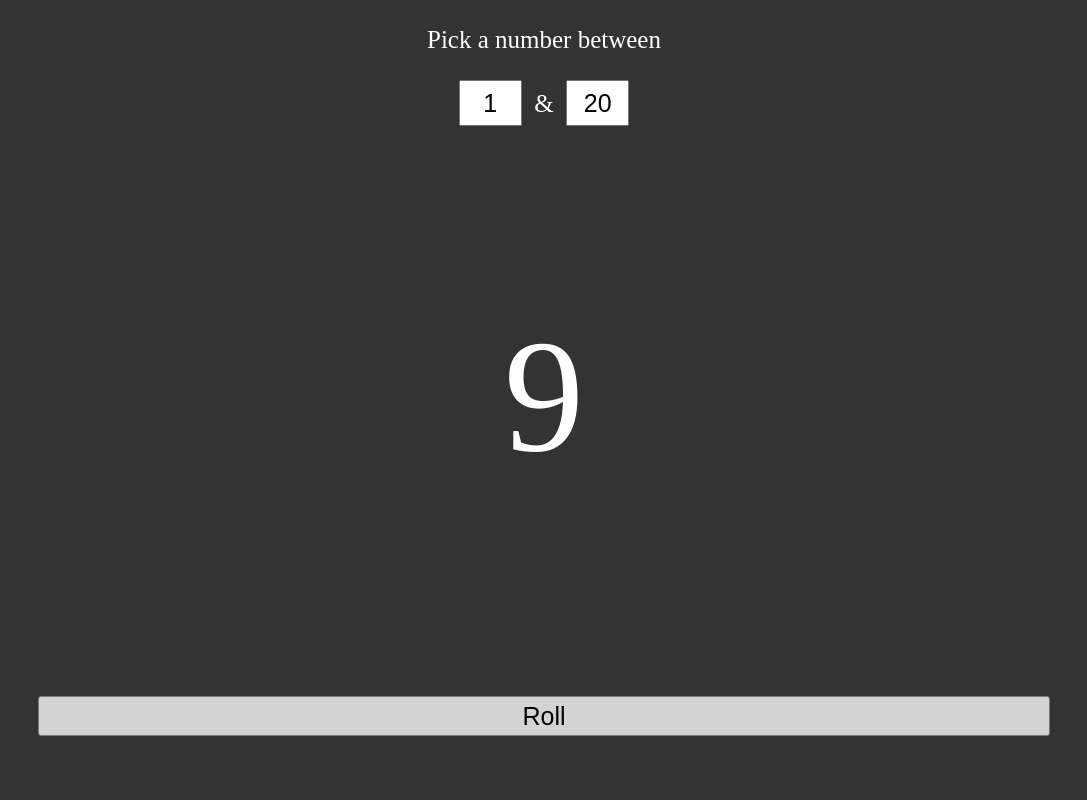
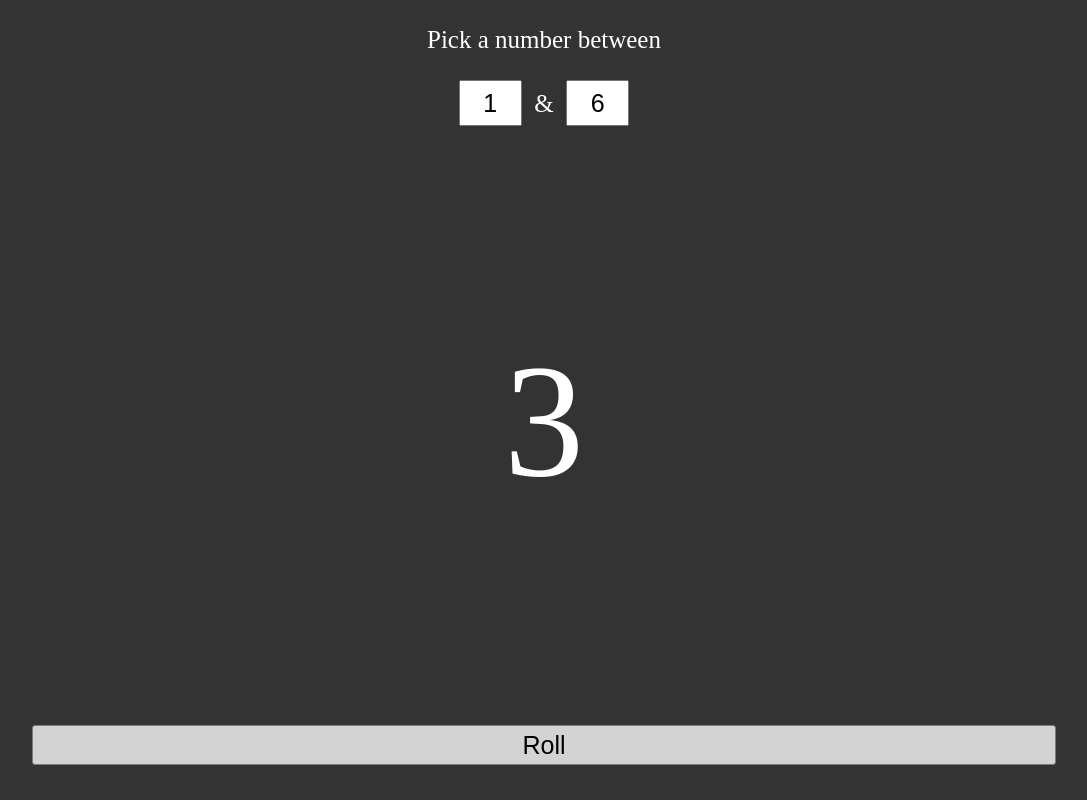
Before and after one commit to colarusso/dice, a plain HTML site: page index.html in a window 1280 px wide. Both pictures are taken after a click on the button "Roll". Shown: the whole page, without its empty margins (96-1183 px from the left). Drawn offline with Linux system fonts and the light colour scheme.

Commit message:
style updates

```diff
--- a/index.html
+++ b/index.html
@@ -13,6 +13,8 @@
         body {
             background:#333;
             color:white;
+            margin: 0;
+            padding: 0;
         }
         #range {
             text-align: center;
@@ -26,13 +28,22 @@
             height: 40px;
         }
         #answer{
+            display: flex;
+            justify-content: center;
             text-align:center;
             font-size: calc(100dvh/5);
-            line-height: calc(100dvh/5);
-            margin-top: calc(50dvh - 210px);
-            margin-bottom: calc(50dvh - 180px);
+            line-height: calc(100dvh/4);
+            margin-top: calc(50dvh - 205px);
+        }
+        img {
+            height: calc(100dvh/5);
+            margin: 0;
         }
         #go_box {
+            position: absolute;
+            bottom: 0;
+            width:100%;
+            height: 75px;
             text-align: center;
         }
         #go {
@@ -59,7 +70,7 @@
         </p>
         <input id="min" type=tel value=1 onfocus="this.select();"/>
         &nbsp;&amp;&nbsp;
-        <input id="max" type=tel value=20 onfocus="this.select();"/>
+        <input id="max" type=tel value=6 onfocus="this.select();"/>
     </div>
 
     <div id="answer">
@@ -72,11 +83,23 @@
 </body>
 <script>
     function get_random(){
+
         document.getElementById("go").disabled = true;
+        var min = Math.floor(document.getElementById("min").value);
+        var max = Math.ceil(document.getElementById("max").value);
+
         document.getElementById("answer").innerHTML = "🎲";
+        //if ((max - min + 1)<=2){
+        //    document.getElementById("answer").innerHTML = "🪙";
+        //} else if (((max - min + 1)>2) & ((max - min + 1)<=6)) {
+        //    document.getElementById("answer").innerHTML = "🎲";
+        //} else if (((max - min + 1)>6)& ((max - min + 1)<=12)) {
+        //    document.getElementById("answer").innerHTML = "🎲 🎲";
+        //} else if (((max - min + 1)>6)) {
+        //    document.getElementById("answer").innerHTML = "<img src='d20.png'/>";
+        //}
+
         setTimeout(function(){
-            var min = Math.ceil(document.getElementById("min").value);
-            var max = Math.floor(document.getElementById("max").value);
             var output = Math.floor(Math.random() * (max - min + 1)) + min;
             document.getElementById("answer").innerHTML = output;
             document.getElementById("go").disabled = false;
```
